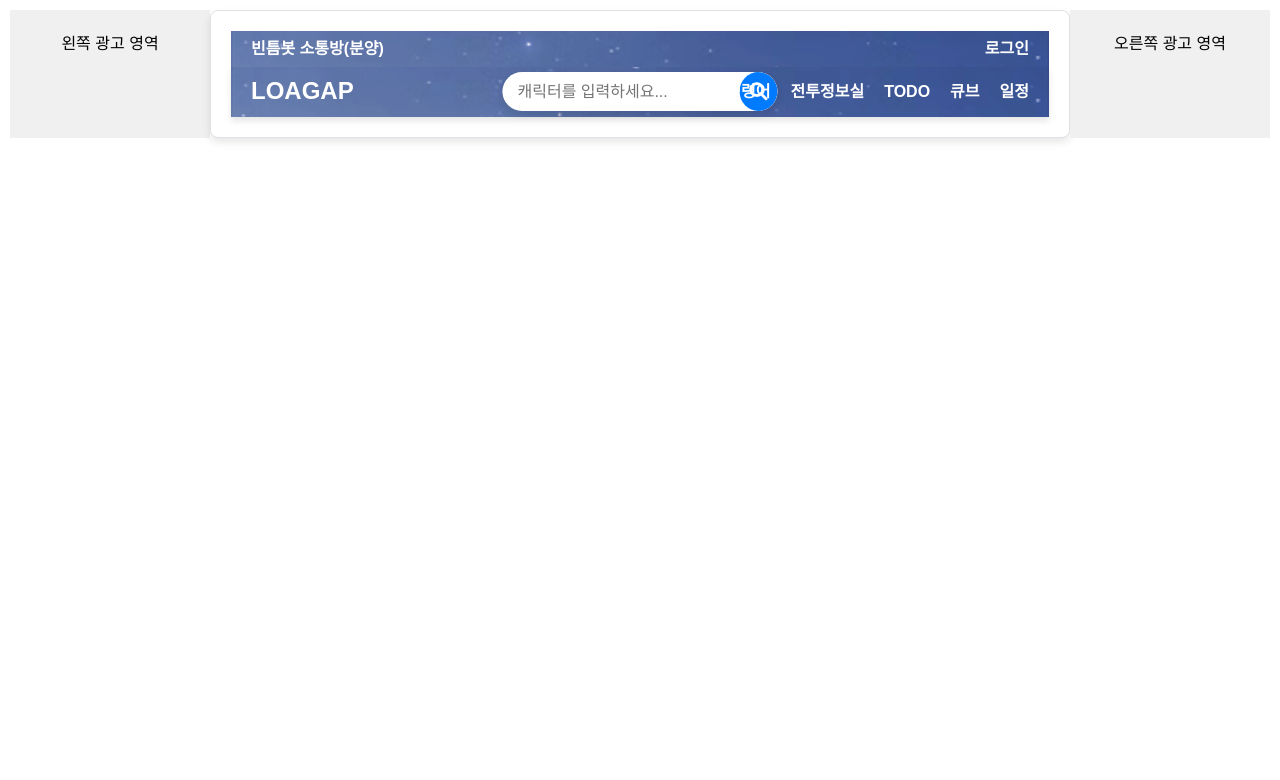
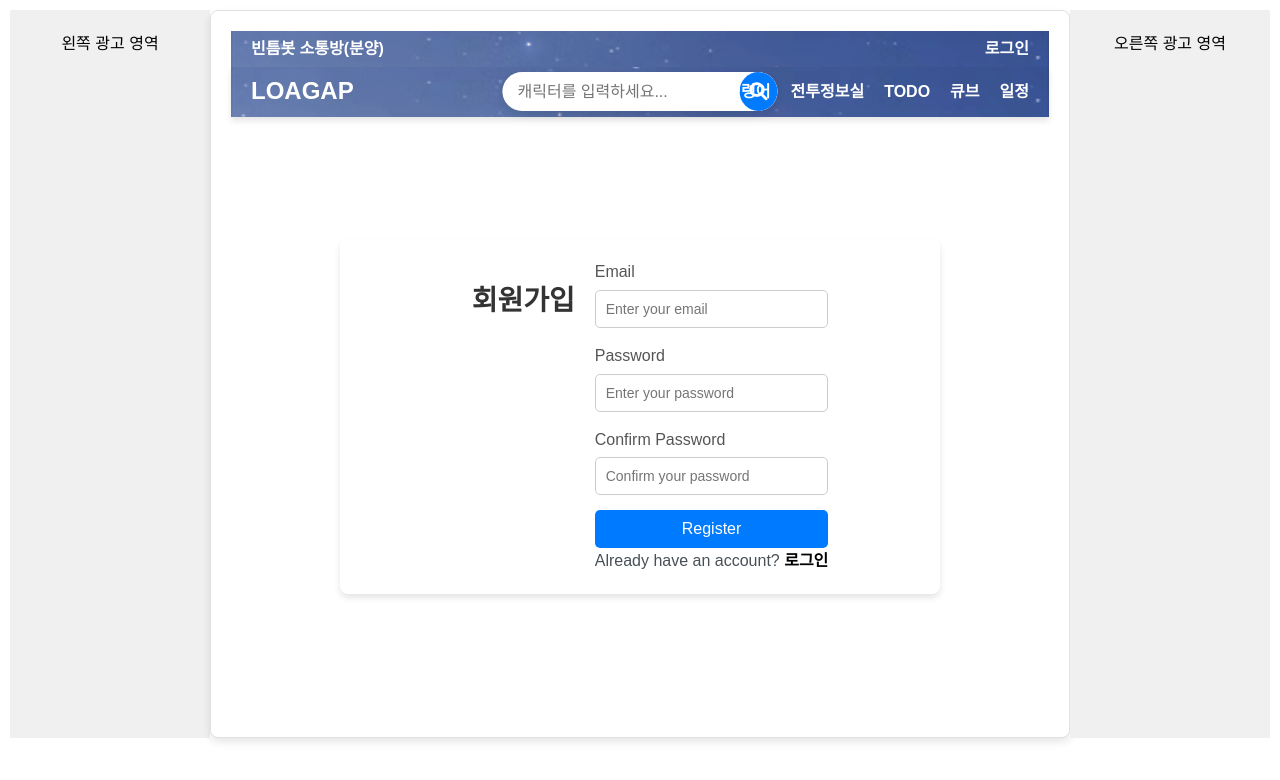
Before and after one commit to cgm97/GapBotApp, a React (Create React App) app in the folder client/: page /register in a window 1280 px wide. Shown: the top 780 px of the page. Built offline with nearby package versions, Linux system fonts and the light colour scheme.

Commit message:
로그인 회원가입 화면 추가

```diff
--- a/client/src/App.css
+++ b/client/src/App.css
@@ -3,7 +3,12 @@ body {
   margin: 0;
   font-family: Arial, sans-serif;
 }
-
+.centered {
+  display: flex;
+  justify-content: center;
+  align-items: center;
+  height: 600px; /* 부모 컨테이너 높이를 기준으로 중앙 정렬 */
+}
 /* 광고 영역 (왼쪽과 오른쪽) */
 .advertise {
   width: 200px;  /* 광고 영역 너비 */
--- a/client/src/App.js
+++ b/client/src/App.js
@@ -5,6 +5,8 @@ import Top from './components/Top';
 import MainPages from './dom/MainPages';
 import Command from './dom/Command';
 import CalendarUI from './dom/CalendarUI';
+import Login from './dom/Login';
+import Register from './dom/Register';
 import { BrowserRouter as Router, Routes, Route} from "react-router-dom";
 
 function App() {
@@ -20,6 +22,8 @@ return (
       <Header />
       <Routes>
         <Route path="/" element={<MainPages />} />
+        <Route path="/login" element={<div className="centered"><Login /></div>} />
+        <Route path="/register" element={<div className="centered"><Register /></div>} />
         <Route path="/cmd" element={<Command />} />
         <Route path="/character" element={<div>전투정보실</div>} />
         <Route path="/homework" element={<div>숙제</div>} />
--- a/client/src/components/Top.js
+++ b/client/src/components/Top.js
@@ -1,14 +1,15 @@
 import React from "react";
+import { Link } from 'react-router-dom';
 import '../App.css'; // CSS 파일 (위에서 작성한 스타일을 참조)
 
 const Top = () => {
   return (
     <div className="top">
       <div className="container">
-        <span><a href="https://open.kakao.com/o/g6Abem1g">빈틈봇 소통방(분양)</a></span>
+        <span><a href="https://open.kakao.com/o/g6Abem1g" target="_blank">빈틈봇 소통방(분양)</a></span>
       </div>
       <div className="container">
-        <span><a href="https://open.kakao.com/o/g6Abem1g">로그인</a></span>
+        <span><Link to="/login">로그인</Link></span>
       </div>
     </div>
   );
--- /dev/null
+++ b/client/src/css/Login.css
@@ -0,0 +1,57 @@
+
+.login-container {
+    background: #ffffff;
+    padding: 20px;
+    border-radius: 8px;
+    box-shadow: 0 4px 6px rgba(0, 0, 0, 0.1);
+    width: 600px;
+    text-align: center;
+    display: flex;
+    justify-content: center;
+}
+
+.login-container h2 {
+    margin-bottom: 20px;
+    color: #333333;
+}
+
+.form-group {
+    margin-bottom: 15px;
+    text-align: left;
+}
+
+.form-group label {
+    display: block;
+    margin-bottom: 5px;
+    color: #555555;
+}
+
+.form-group input {
+    width: 100%;
+    padding: 10px;
+    border: 1px solid #ccc;
+    border-radius: 5px;
+    font-size: 14px;
+}
+
+.login-button {
+    width: 100%;
+    padding: 10px;
+    background-color: #007bff;
+    border: none;
+    border-radius: 5px;
+    color: #ffffff;
+    font-size: 16px;
+    cursor: pointer;
+    transition: background-color 0.3s ease;
+}
+
+.login-button:hover {
+    background-color: #0056b3;
+}
+
+.error {
+    color: red;
+    font-size: 14px;
+    margin-top: 10px;
+}
--- /dev/null
+++ b/client/src/dom/Login.js
@@ -0,0 +1,56 @@
+import React, { useState } from "react";
+import { Link } from 'react-router-dom';
+import '../css/Login.css'; // CSS 파일 (위에서 작성한 스타일을 참조)
+
+const Login = () => {
+    const [email, setEmail] = useState('');
+    const [password, setPassword] = useState('');
+    const [error, setError] = useState('');
+
+    const handleSubmit = (event) => {
+        event.preventDefault();
+
+        // Dummy validation for demonstration
+        if (email === 'admin@naver.com' && password === '1234') {
+            alert('Login successful!');
+        } else {
+            setError('Invalid email or password');
+        }
+    };
+    return (
+        <div className="login-container">
+            <h2>로그인</h2>
+            <form onSubmit={handleSubmit}>
+                <div className="form-group">
+                    <label htmlFor="email">Email</label>
+                    <input
+                        type="email"
+                        id="email"
+                        value={email}
+                        onChange={(e) => setEmail(e.target.value)}
+                        placeholder="Enter your email"
+                        required
+                    />
+                </div>
+                <div className="form-group">
+                    <label htmlFor="password">Password</label>
+                    <input
+                        type="password"
+                        id="password"
+                        value={password}
+                        onChange={(e) => setPassword(e.target.value)}
+                        placeholder="Enter your password"
+                        required
+                    />
+                </div>
+                <button type="submit" className="login-button">Login</button>
+                <div className="register-link">
+                    <p>Don't have an account? <Link to="/register" style={{ color: "black" }}>회원가입</Link></p>
+                </div>
+                {error && <p className="error">{error}</p>}
+            </form>
+        </div>
+    );
+};
+
+export default Login;
--- a/client/src/dom/MainPages.js
+++ b/client/src/dom/MainPages.js
@@ -2,10 +2,18 @@ import React, { useState, useEffect } from "react";
 import axios from 'axios';
 import '../App.css'; // CSS 파일 (위에서 작성한 스타일을 참조)
 import Island from '../components/Island';
+import '../css/Command.css'; // CSS 파일 (위에서 작성한 스타일을 참조)
 
 const MainPages = () => {
   const [noticeData, setNoticeData] = useState(null);
   const [eventData, setEventData] = useState(null);
+  const [patchNoteData, setPatchNoteData] = useState(null);
+
+  // 각 항목의 카드가 열려 있는지 여부를 상태로 관리
+  const [activeCard, setActiveCard] = useState(null);
+  const toggleCard = (id) => {
+    setActiveCard(activeCard === id ? null : id); // 카드 토글
+  };
 
   // 공지사항 API 데이터 호출
   useEffect(() => {
@@ -28,7 +36,7 @@ const MainPages = () => {
     }
   }, []);
 
-  // 공지사항 API 데이터 호출
+  // 이벤트 API 데이터 호출
   useEffect(() => {
     const storedData = sessionStorage.getItem('event');
 
@@ -42,6 +50,27 @@ const MainPages = () => {
         .then((response) => {
           setEventData(response.data);
           sessionStorage.setItem('event', JSON.stringify(response.data));
+        })
+        .catch((error) => {
+          console.error("API 호출 오류:", error);
+        });
+    }
+  }, []);
+
+  // 패치노트 API 데이터 호출
+  useEffect(() => {
+    const storedData = sessionStorage.getItem('patchNote');
+
+    if (storedData) {
+      // sessionStorage에서 데이터를 불러온 경우
+      const parsedData = JSON.parse(storedData);
+      setPatchNoteData(parsedData);
+    } else {
+      // sessionStorage에 데이터가 없는 경우 API 호출
+      axios.get(process.env.REACT_APP_SERVER_URL + '/api/patchNote')
+        .then((response) => {
+          setPatchNoteData(response.data);
+          sessionStorage.setItem('patchNote', JSON.stringify(response.data));
         })
         .catch((error) => {
           console.error("API 호출 오류:", error);
@@ -73,11 +102,19 @@ const MainPages = () => {
         <div className="content">
           <h4>빈틈봇 패치노트</h4>
           <ul>
-            <li>Item 1</li>
-            <li>Item 2</li>
-            <li>Item 3</li>
-            <li>Item 4</li>
-            <li>Item 5</li>
+            {patchNoteData && (
+              patchNoteData.map((patchNote) => (
+                <li key={patchNote.SNO} onClick={() => toggleCard(patchNote.SNO)}>
+                  {patchNote.TITLE}
+                  {activeCard === patchNote.SNO && (
+                    <div className="card active"> {/* active 클래스 추가 */}
+                      {patchNote.TITLE}
+                      {patchNote.CONTENTS && <p>{patchNote.CONTENTS}</p>}
+                    </div>
+                  )}
+                </li>
+              ))
+            )}
           </ul>
         </div>
         <div className="content">
@@ -87,8 +124,8 @@ const MainPages = () => {
               eventData.map((event, index) => (
                 <li key={index} className="truncate-text">
                   <a href={event.URL} className="link-style" target="_blank" rel="noopener noreferrer">
-                     {/* {event.TITLE} */}
-                     <img src={event.IMG_URL} alt={event.TITLE} className="image" />
+                    {/* {event.TITLE} */}
+                    <img src={event.IMG_URL} alt={event.TITLE} className="image" />
                   </a>
                 </li>
               ))
--- /dev/null
+++ b/client/src/dom/Register.js
@@ -0,0 +1,80 @@
+import React, { useState } from "react";
+import { Link } from 'react-router-dom';
+import '../css/Login.css'; // CSS 파일 (위에서 작성한 스타일을 참조)
+
+const Register = () => {
+    const [email, setEmail] = useState('');
+    const [password, setPassword] = useState('');
+    const [confirmPassword, setConfirmPassword] = useState('');
+    const [error, setError] = useState('');
+    const [success, setSuccess] = useState('');
+
+    const handleSubmit = (event) => {
+        event.preventDefault();
+
+        // Basic validation
+        if (password !== confirmPassword) {
+            setError('패스워드가 일치하지 않습니다.');
+            return;
+        }
+
+        if (!email || !password || !confirmPassword) {
+            setError('All fields are required');
+            return;
+        }
+
+        // Dummy validation for demonstration
+        // Replace this with actual API call to register the user
+        setSuccess('Registration successful! You can now log in.');
+        setError(''); // Clear any previous error
+    };
+
+    return (
+        <div className="login-container">
+            <h2>회원가입</h2>
+            <form onSubmit={handleSubmit}>
+                <div className="form-group">
+                    <label htmlFor="email">Email</label>
+                    <input
+                        type="email"
+                        id="email"
+                        value={email}
+                        onChange={(e) => setEmail(e.target.value)}
+                        placeholder="Enter your email"
+                        required
+                    />
+                </div>
+                <div className="form-group">
+                    <label htmlFor="password">Password</label>
+                    <input
+                        type="password"
+                        id="password"
+                        value={password}
+                        onChange={(e) => setPassword(e.target.value)}
+                        placeholder="Enter your password"
+                        required
+                    />
+                </div>
+                <div className="form-group">
+                    <label htmlFor="confirmPassword">Confirm Password</label>
+                    <input
+                        type="password"
+                        id="confirmPassword"
+                        value={confirmPassword}
+                        onChange={(e) => setConfirmPassword(e.target.value)}
+                        placeholder="Confirm your password"
+                        required
+                    />
+                </div>
+                <button type="submit" className="login-button">Register</button>
+                <div className="register-link">
+                    <p>Already have an account? <Link to="/login" style={{ color: "black" }}>로그인</Link></p>
+                </div>
+                {error && <p className="error">{error}</p>}
+                {success && <p className="success">{success}</p>}
+            </form>
+        </div>
+    );
+};
+
+export default Register;
```
